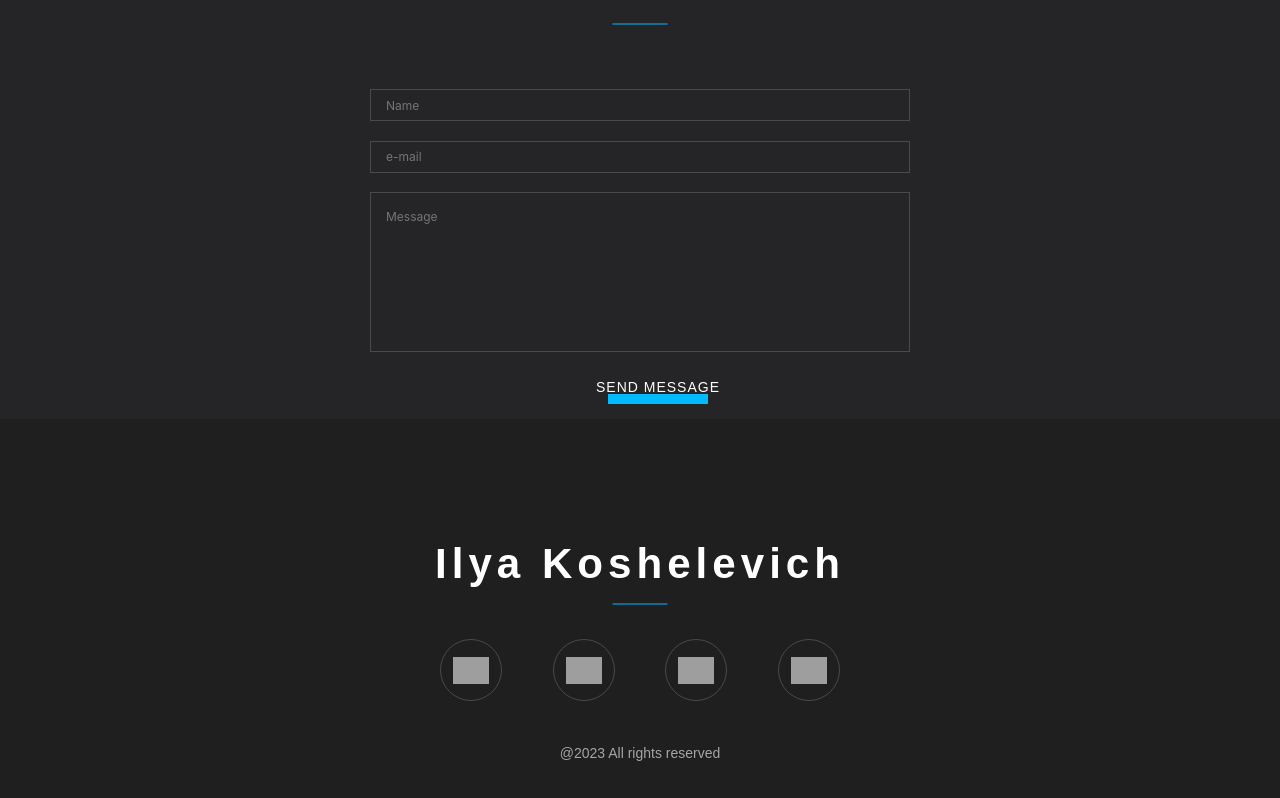
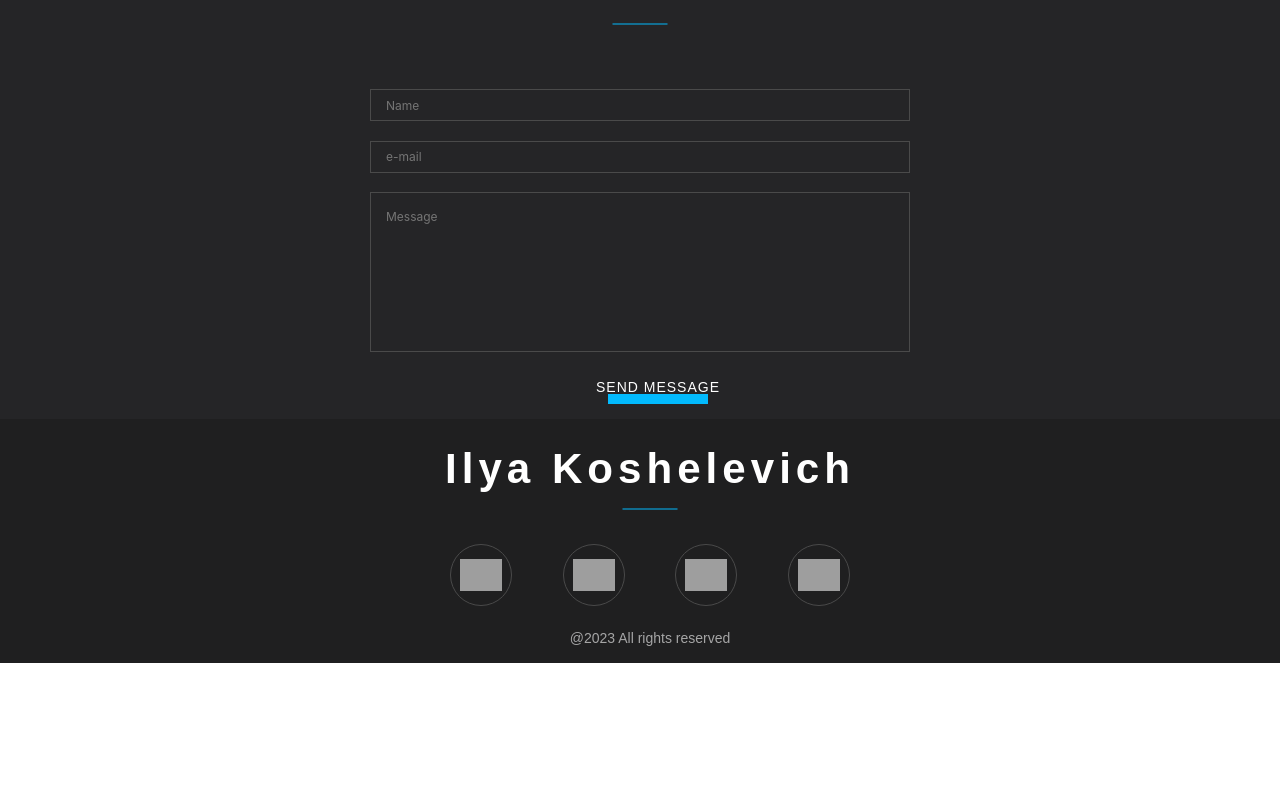
Before and after one commit to iliik/cv, a React (Create React App) app: page / in a window 1280 px wide. Shown: the part 1990-2788 px from the top of the page. After the commit the page ends 2653 px from the top, so only its background shows below. Built offline with nearby package versions, Linux system fonts and the light colour scheme; grey boxes are pictures that could not be loaded; a web font is replaced by a local one.

Commit message:
refactor-Footer

```diff
--- a/src/footer/Footer.module.scss
+++ b/src/footer/Footer.module.scss
@@ -3,12 +3,12 @@
 
 .footer {
   background-color: $bgSecondColor;
-  @include flex(row, center, stretch, nowrap);
+  @include flex(center, center, stretch, nowrap);
 
   .container {
     @include container();
     @include flex(column, flex-start, center, nowrap);
-    padding: 100px 0 20px;
+    padding: 5px 0 0 20px  ;
     z-index: 99;
 
     .socialIcons {
@@ -41,14 +41,14 @@
           @include flex(row, center, center, nowrap);
 
           img {
-            width: 60%;
+            width: 70%;
           }
         }
       }
     }
 
     .date {
-      margin-top: 40px;
+      margin-top: 20px;
       @include text($TextFontFamily, 14px, 1.8);
       font-weight: 300;
       opacity: 0.6;
```
